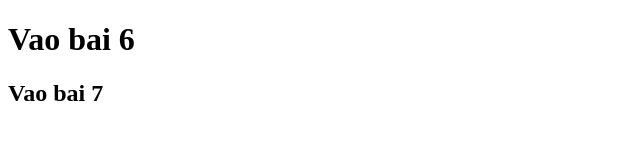
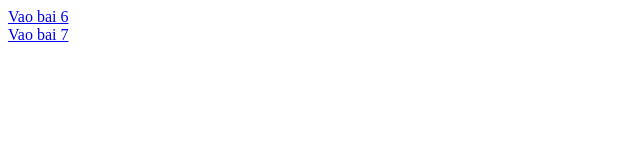
Before and after one commit to qminhne/qminh, a plain HTML site: page index.html in a window 1280 px wide. Shown: the whole page, without its empty margins (0-640 px from the left). Drawn offline with Linux system fonts and the light colour scheme.

Commit message:
Update index.html

```diff
--- a/index.html
+++ b/index.html
@@ -3,7 +3,7 @@
 <head>
 </head>
 <body>
-<h1 href="/qminh/bai6">Vao bai 6</h1>
-<h2 href="/qminh/bai7">Vao bai 7</h2>
+  <a href="/qminh/bai6">Vao bai 6</a> </br>
+<a href="/qminh/bai7">Vao bai 7</a>
 </body>
 </html>
```
